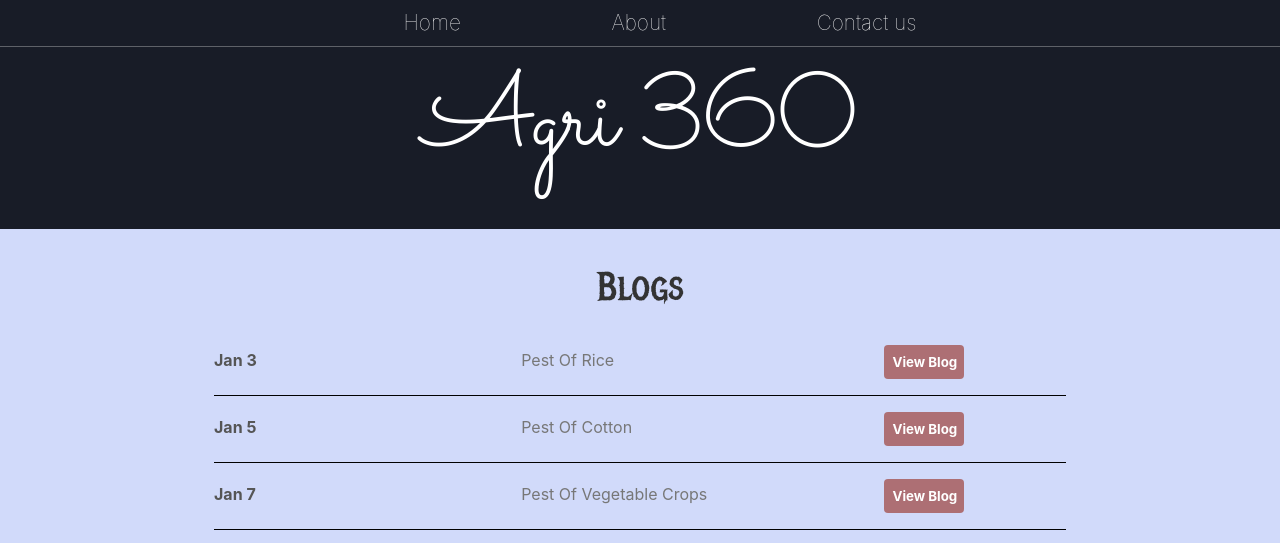
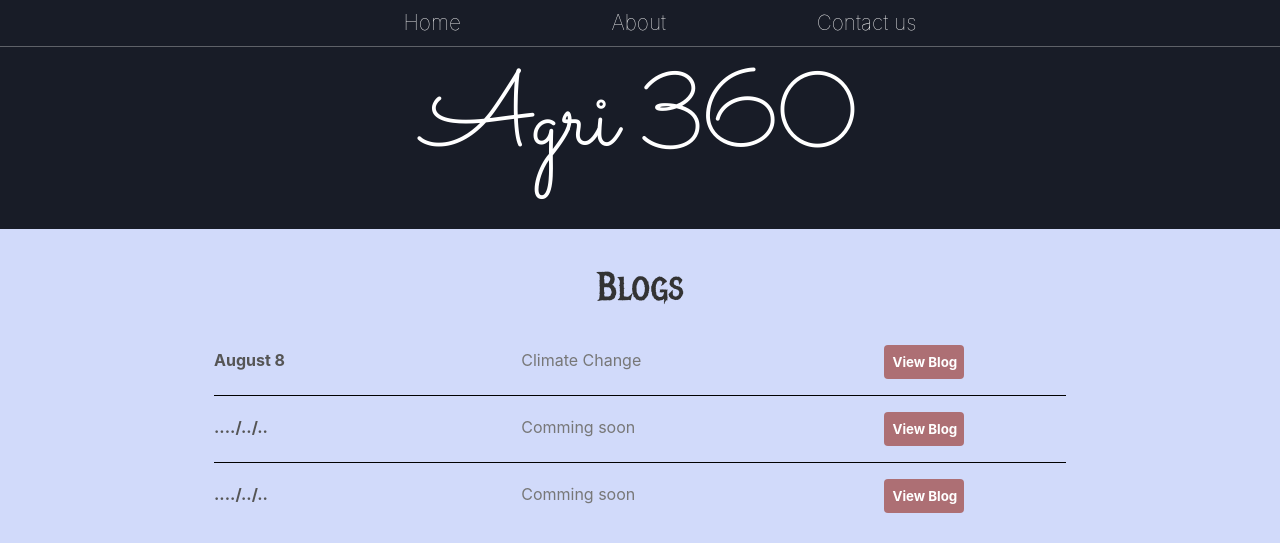
Before and after one commit to Agri360degree/Agri360, a plain HTML site: page index.html in a window 1280 px wide. Shown: the top 543 px of the page. Drawn offline with Linux system fonts and the light colour scheme; a small style sheet from the web is missing.

Commit message:
Added climate.html

```diff
--- a/index.html
+++ b/index.html
@@ -45,7 +45,7 @@
     <section class="content-section container">
         <h2 class="section-header">Blogs</h2>
         <div>
-            <div class="tour-row">
+            <!-- <div class="tour-row">
                 <span class="tour-item tour-date">Jan 3</span>
                 <span class="tour-item tour-city"></span>
                 <span class="tour-item tour-arena">Pest Of Rice</span>
@@ -116,7 +116,7 @@
                 <a href="blog7.html" target="_blank"><button type="button"
                     class="btn tour-item tour-btn btn-primary ">View Blog</button></a>
 
-            </div>
+            </div> -->
 
             <div class="tour-row">
                 <strong class="tour-item tour-date">August 8</strong>
@@ -124,6 +124,30 @@
                 <span class="tour-item tour-city"></span>
 
                 <span class="tour-item tour-arena">Climate Change</span>
+
+                <a href="climate.html" target="_blank"><button type="button"
+                    class="btn tour-item tour-btn btn-primary ">View Blog</button></a>
+
+            </div>
+
+            <div class="tour-row">
+                <strong class="tour-item tour-date">..../../..</strong>
+
+                <span class="tour-item tour-city"></span>
+
+                <span class="tour-item tour-arena">Comming soon</span>
+
+                <a href="climate.html" target="_blank"><button type="button"
+                    class="btn tour-item tour-btn btn-primary ">View Blog</button></a>
+
+            </div>
+
+            <div class="tour-row">
+                <strong class="tour-item tour-date"> ..../../..</strong>
+
+                <span class="tour-item tour-city"></span>
+
+                <span class="tour-item tour-arena">Comming soon</span>
 
                 <a href="climate.html" target="_blank"><button type="button"
                     class="btn tour-item tour-btn btn-primary ">View Blog</button></a>
```
Also changed, not shown: climate.html (+4 -4 lines).
